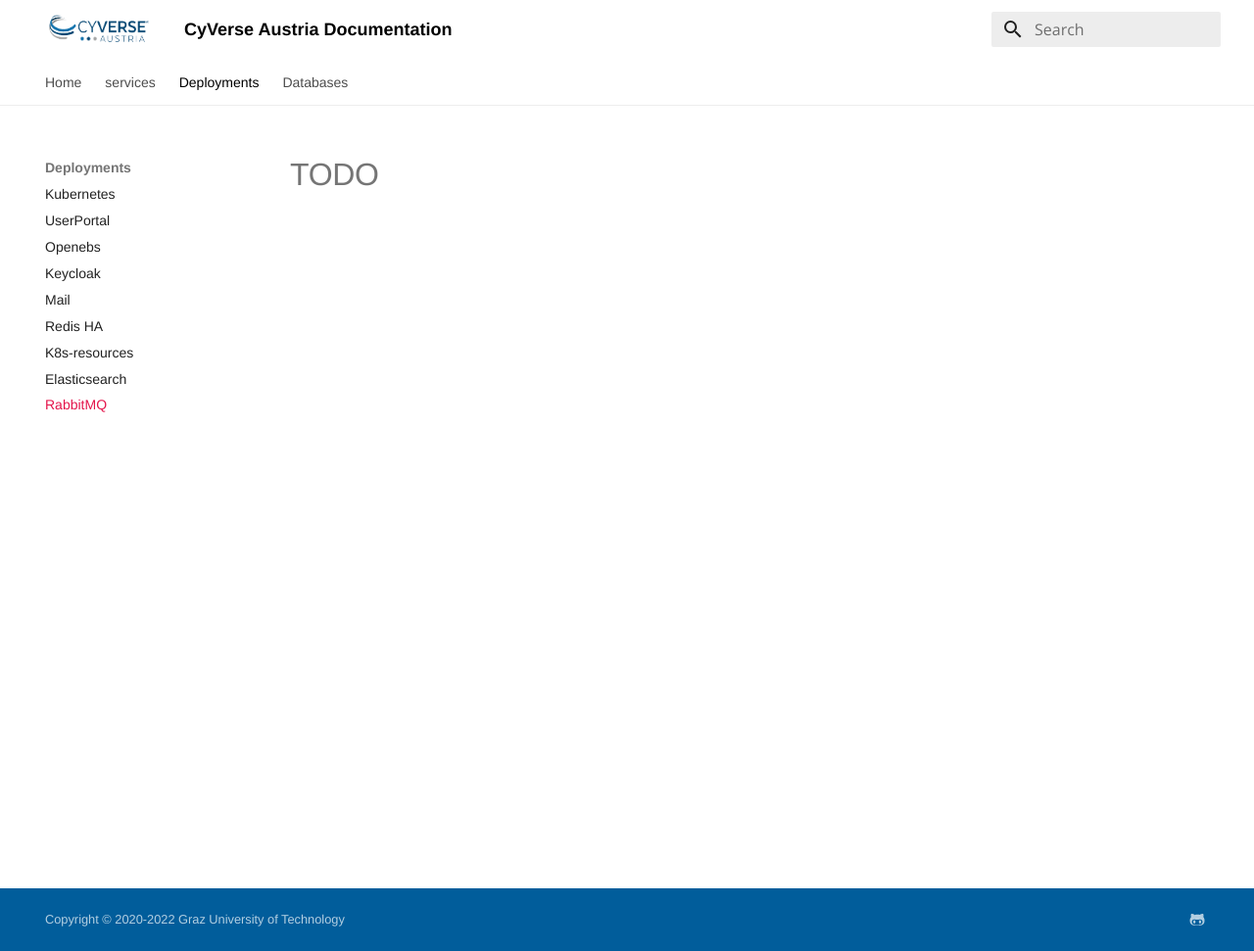
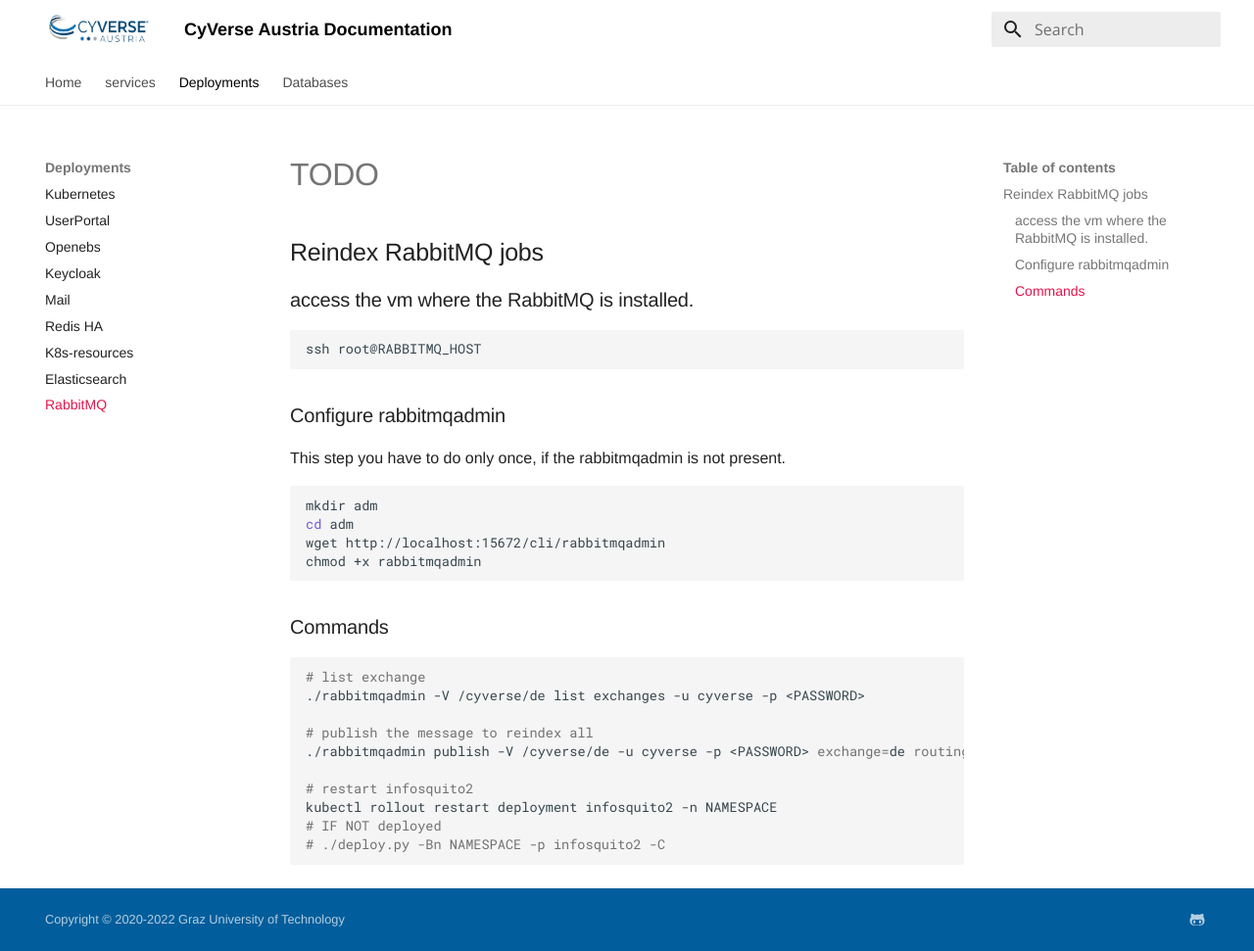
Before and after one commit to cyverse-austria/docs, an MkDocs documentation site: the page built from docs/deployments/RabbitMQ.md, in a window 1280 px wide and 971 px high. Shown: the whole window at 98% size. Built offline with MkDocs 1.6.1 and Material for MkDocs 9.7.7, drawn with Linux system fonts in a browser that asks for light colours.

Commit message:
docs: rabbitmq reindex

````diff
--- a/docs/deployments/RabbitMQ.md
+++ b/docs/deployments/RabbitMQ.md
@@ -1 +1,36 @@
 # TODO
+
+
+## Reindex RabbitMQ jobs
+
+### access the vm where the RabbitMQ is installed.
+
+```bash
+ssh root@RABBITMQ_HOST
+```
+
+### Configure rabbitmqadmin
+
+This step you have to do only once, if the rabbitmqadmin is not present.
+
+```bash
+mkdir adm
+cd adm
+wget http://localhost:15672/cli/rabbitmqadmin
+chmod +x rabbitmqadmin
+```
+
+### Commands
+
+```bash
+# list exchange
+./rabbitmqadmin -V /cyverse/de list exchanges -u cyverse -p <PASSWORD>
+
+# publish the message to reindex all
+./rabbitmqadmin publish -V /cyverse/de -u cyverse -p <PASSWORD> exchange=de routing_key=index.all payload=""
+
+# restart infosquito2
+kubectl rollout restart deployment infosquito2 -n NAMESPACE
+# IF NOT deployed
+# ./deploy.py -Bn NAMESPACE -p infosquito2 -C
+```
````
